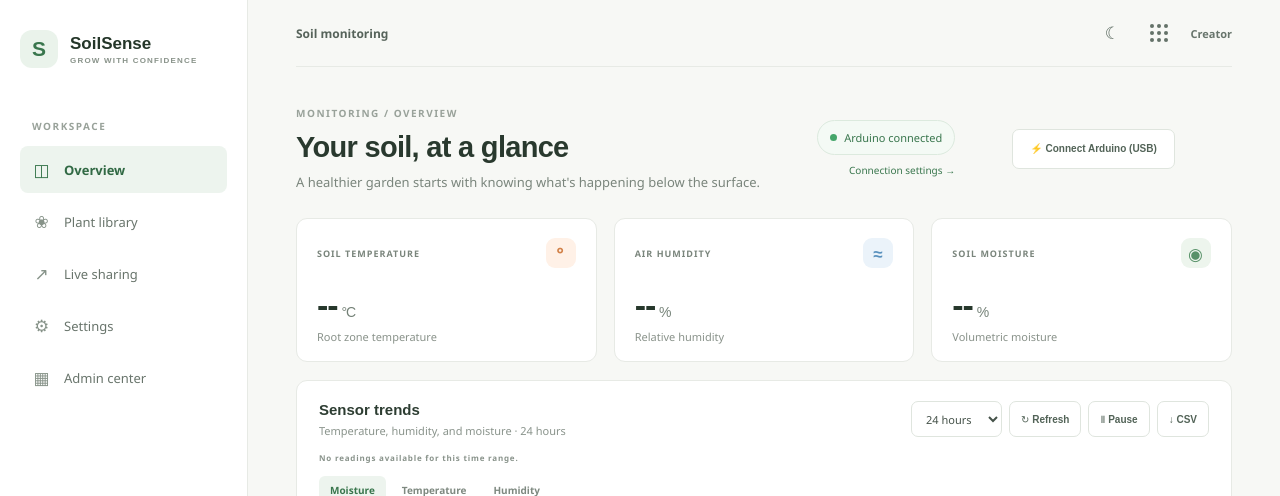
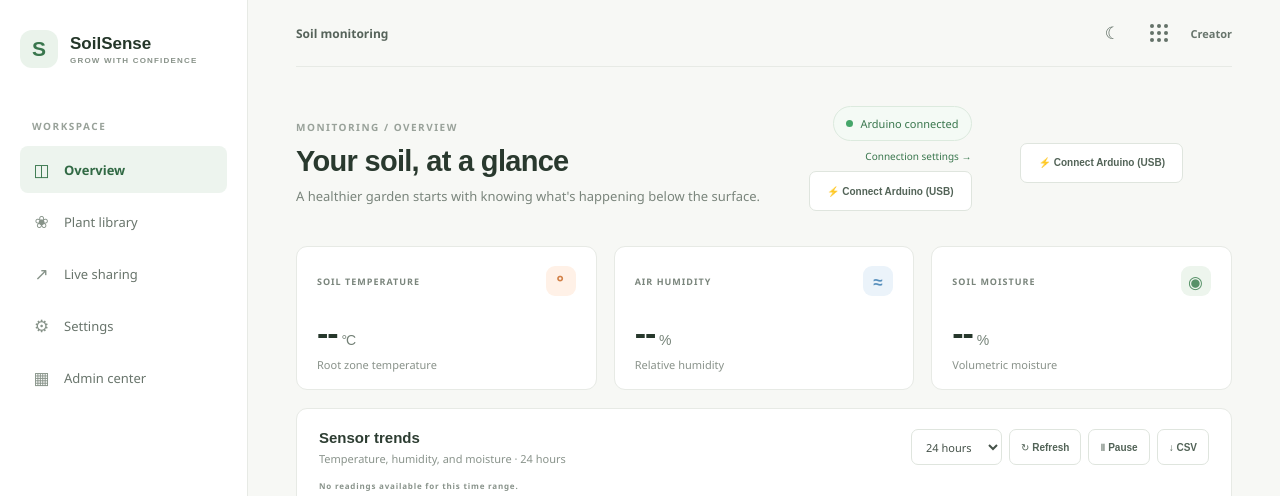
Before and after one commit to piyushruge10/SoilSense, a Django app: page / in a window 1280 px wide. Shown: the top 496 px of the page. Run offline with Django 5.2, Linux system fonts and the light colour scheme; a user stored in the database is signed in; data comes from the database, SQL or seed files in the repository; data that the repository does not hold is empty.

Commit message:
Update dashboard.html

```diff
--- a/core/templates/core/dashboard.html
+++ b/core/templates/core/dashboard.html
@@ -3,7 +3,10 @@
 {% block content %}
 <section class="page-heading dashboard-heading">
   <div><p class="eyebrow">MONITORING / OVERVIEW</p><h1>Your soil, at a glance</h1><p class="subtitle">A healthier garden starts with knowing what's happening below the surface.</p></div>
-  <div class="dashboard-status"><div id="connection" class="connection {% if serial_status.connected %}online{% endif %}"><span class="status-dot"></span><span>{% if serial_status.connected %}Arduino connected{% elif serial_status.port %}Connecting to {{ serial_status.port }}{% else %}No sensor connected{% endif %}</span></div><a class="text-link" href="{% url 'settings' %}">Connection settings →</a></div><button class="button button-outline" id="serial-connect" type="button">⚡ Connect Arduino (USB)</button>
+  <div class="dashboard-status"><div id="connection" class="connection {% if serial_status.connected %}online{% endif %}"><span class="status-dot"></span><span>{% if serial_status.connected %}Arduino connected{% elif serial_status.port %}Connecting to {{ serial_status.port }}{% else %}No sensor connected{% endif %}</span></div><a class="text-link" href="{% url 'settings' %}">Connection settings →</a>
+  <button class="button button-outline" id="serial-connect" type="button">⚡ Connect Arduino (USB)</button>
+<small id="serial-note" class="text-link"></small>
+  </div><button class="button button-outline" id="serial-connect" type="button">⚡ Connect Arduino (USB)</button>
 <small id="serial-note" class="text-link"></small>
 </section>
 <section class="metric-grid" aria-label="Latest sensor readings">
```
